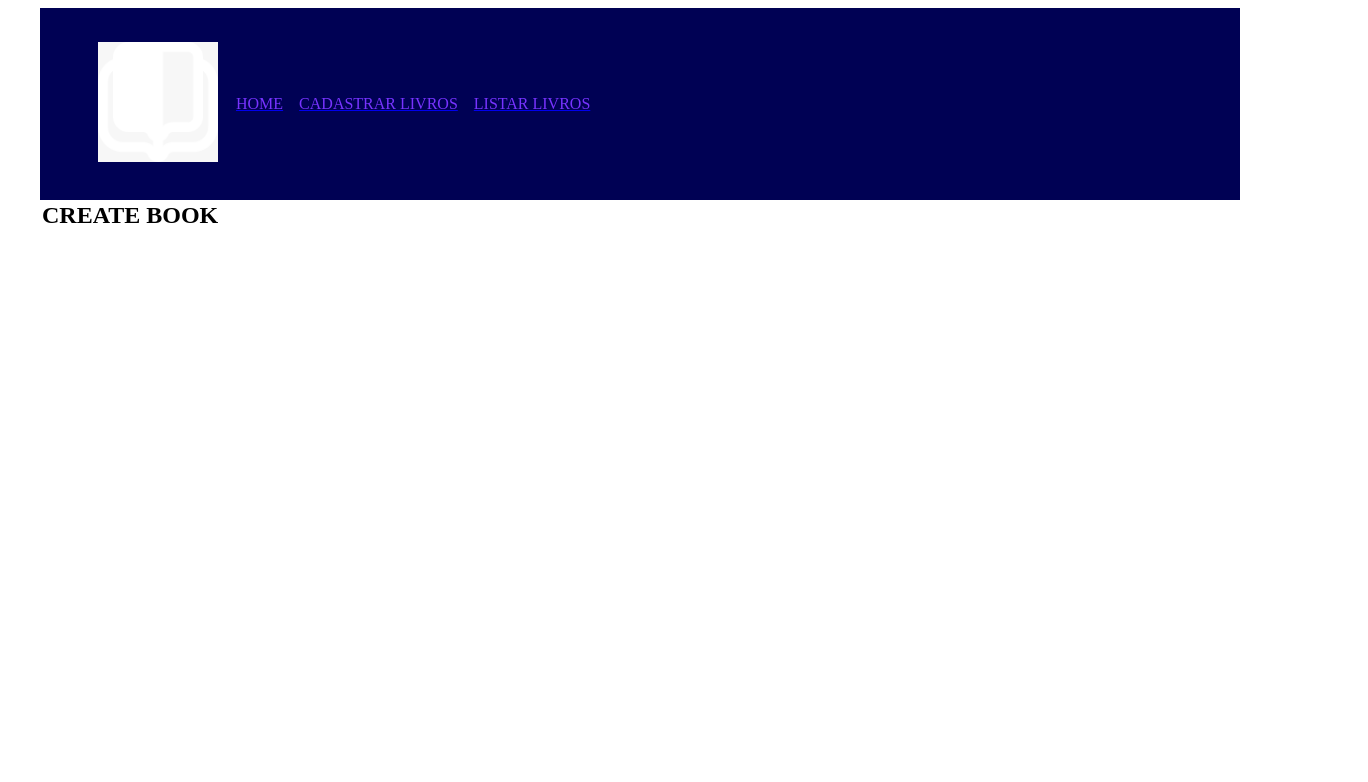
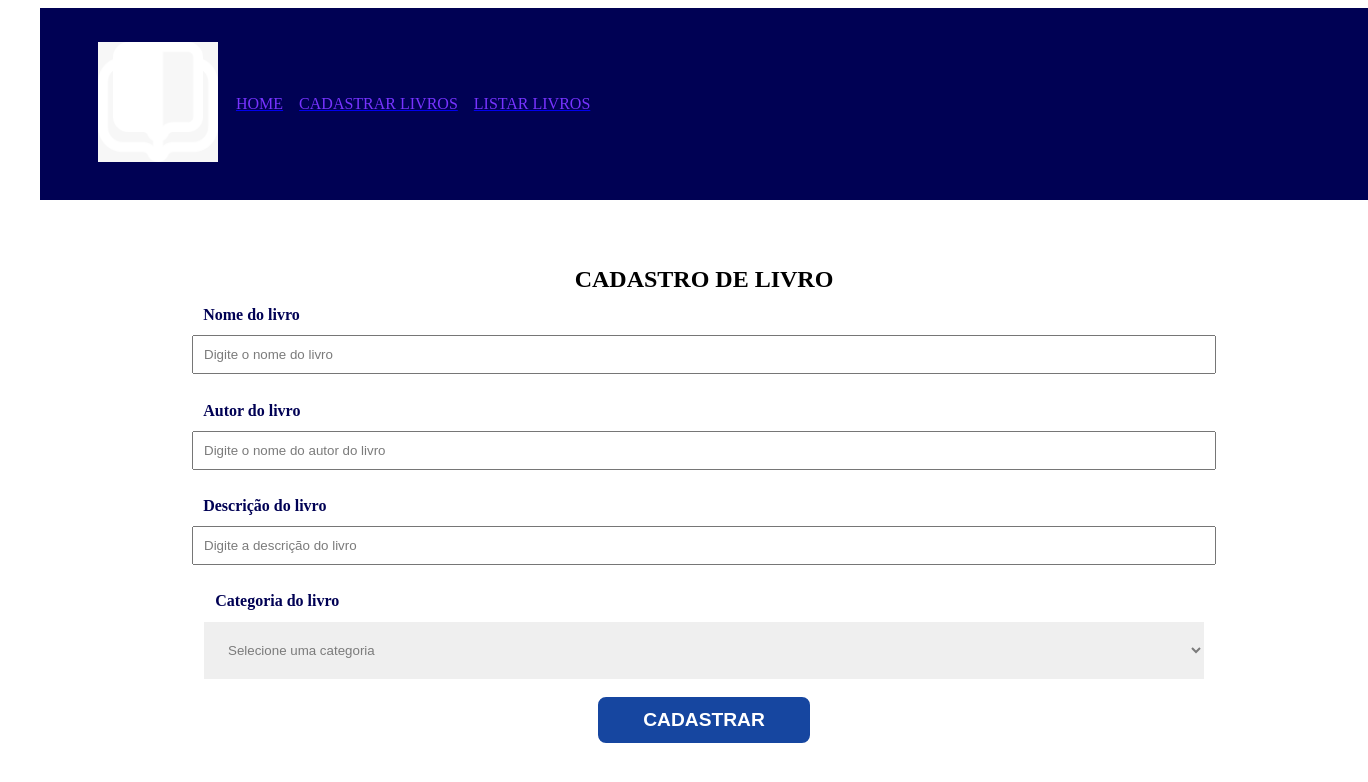
Before and after one commit to MarioRuan/pw-somativa-mario-2025-1, a React (Vite) app in the folder pw3-somativa-2025-1/: page /newBook in a window 1280 px wide. Shown: the top 782 px of the page, 1368 px wide, since content can reach past the window. Built offline with nearby package versions, Linux system fonts and the light colour scheme.

Commit message:
Adicionando itens do forms

```diff
--- /dev/null
+++ b/pw3-somativa-2025-1/src/components/form/Button.jsx
@@ -0,0 +1,11 @@
+import style from './Button.module.css'
+
+const Button = ({label}) => {
+    return(
+    <div>
+        <button>{label}</button>
+    </div>
+    )
+}
+
+export default Button
--- /dev/null
+++ b/pw3-somativa-2025-1/src/components/form/Button.module.css
@@ -0,0 +1,17 @@
+button{
+    background-color: #1646A0;
+    color: #FFF;
+    padding: 0 45px;
+    border: 2px solid #FFF;
+    border-radius: 10px;
+    height: 50px;
+    text-transform: uppercase;
+    font-weight: bold;
+    font-size: 1.2em;
+    cursor: pointer;
+    transition: .4s;
+}
+
+button:hover{
+    background-color: #16A026;
+}
--- /dev/null
+++ b/pw3-somativa-2025-1/src/components/form/Input.jsx
@@ -0,0 +1,19 @@
+import styles from './Input.module.css';
+
+function Input({type,name,id,placeholder,value,text}){
+
+    return(
+        <div className={styles.form_control}>
+            <label htmlFor={name}>{text}</label>
+            <input
+                type={type}
+                name={name}
+                id={id}
+                placeholder={placeholder}
+                value={value}
+            />
+        </div>
+    )
+}
+
+export default Input
--- /dev/null
+++ b/pw3-somativa-2025-1/src/components/form/Input.module.css
@@ -0,0 +1,22 @@
+.form_control{
+    display: flex;
+    flex-direction: column;
+    margin-bottom: 1em;
+}
+
+.form_control label{
+    padding: .7em;
+    border-radius: 0;
+    border: none;
+    color: #000154;
+    font-weight: bold;
+}
+
+.form_control input{
+    padding: 10px;
+    width: 1000px;
+}
+
+.form_control input::placeholder{
+    color: #7B7B7B;
+}
--- /dev/null
+++ b/pw3-somativa-2025-1/src/components/form/Select.jsx
@@ -0,0 +1,19 @@
+import style from './select.module.css'
+
+function Select({text, name, id}){
+    return(
+        <div className={style.form_control}>
+            <label htmlFor={name}>{text}</label>
+
+            <select name={name} id={id}>
+                <option value=''>Selecione uma categoria</option>
+                <option value=''>Ficção cientifica</option>
+                <option value=''>Fantasia heroica</option>
+                <option value=''>Supense</option>
+                <option value=''>Terror</option>
+            </select>
+        </div>
+    )
+}
+
+export default Select
--- /dev/null
+++ b/pw3-somativa-2025-1/src/components/form/Select.module.css
@@ -0,0 +1,21 @@
+.form_control{
+    display: flex;
+    flex-direction: column;
+    margin-bottom: 1em;
+}
+
+.form_control label{
+    padding: .7em;
+    border-radius: 0;
+    border: none;
+    color: #000154;
+    font-weight: bold;
+}
+
+.form_control select{
+    width: 1000px;
+    padding: 20px;
+    border-radius: 0;
+    border: none;
+    color: #7B7B7B;
+}
--- a/pw3-somativa-2025-1/src/components/pages/CreateBook.jsx
+++ b/pw3-somativa-2025-1/src/components/pages/CreateBook.jsx
@@ -1,10 +1,45 @@
 import React from "react";
 import style from './CreateBook.module.css'
+import Input from "../form/Input";
+import Select from "../form/Select";
+import Button from "../form/Button";
 
 const CreateBook = () =>{
     return(
-        <section>
-            <h1>CREATE BOOK</h1>
+        <section className={style.create_book_container}>
+            <h1>CADASTRO DE LIVRO</h1>
+
+            <Input
+                text='Nome do livro'
+                type='text'
+                name='txt_livro'
+                id='txt_livro'
+                placeholder='Digite o nome do livro'
+            />
+             <Input
+                text='Autor do livro'
+                type='text'
+                name='txt_autor'
+                id='txt_autor'
+                placeholder='Digite o nome do autor do livro'
+            />
+            <Input
+                text='Descrição do livro'
+                type='text'
+                name='txt_descricao'
+                id='txt_descricao'
+                placeholder='Digite a descrição do livro'
+            />
+
+            <Select
+                name='slc_categotia'
+                id='slc_categoria'
+                text='Categoria do livro'
+            />
+
+            <Button
+                label='CADASTRAR'
+            />
         </section>
     )
 }
--- a/pw3-somativa-2025-1/src/components/pages/CreateBook.module.css
+++ b/pw3-somativa-2025-1/src/components/pages/CreateBook.module.css
@@ -0,0 +1,8 @@
+.create_book_container{
+    width: 100%;
+    display: flex;
+    flex-direction: column;
+    align-items: center;
+    justify-content: center;
+    padding: 4em;
+}
```
